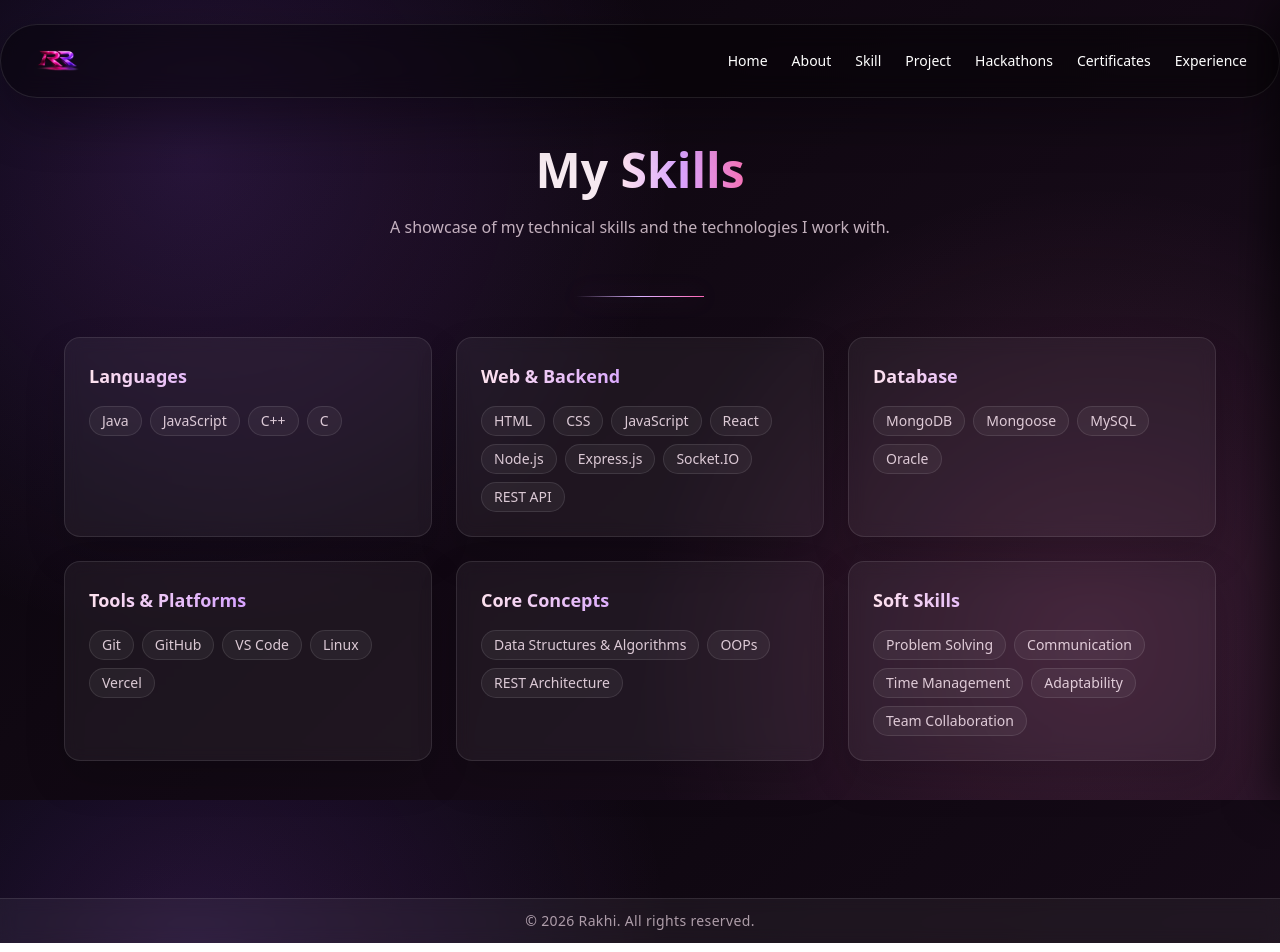
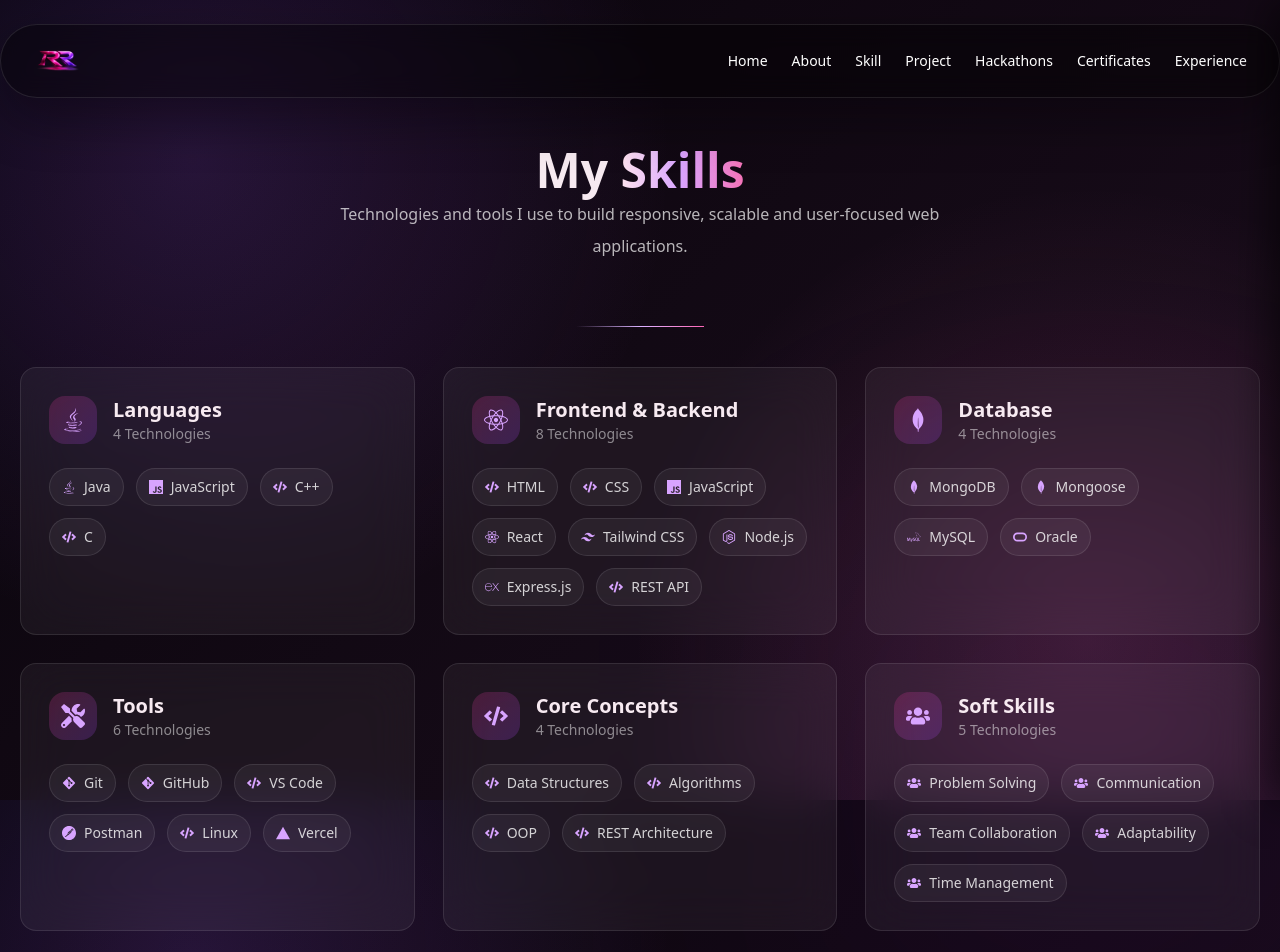
Before and after one commit to Rakhiraj1686/Portfolio, a React (Vite) app in the folder client/: page /skill in a window 1280 px wide. Shown: the top 952 px of the page. Built offline with nearby package versions, Linux system fonts and the light colour scheme.

Commit message:
feat: enhance Skills page with icons and improved layout; update skill categories and descriptions

```diff
--- a/client/src/pages/Skill.jsx
+++ b/client/src/pages/Skill.jsx
@@ -1,105 +1,211 @@
 import React from "react";
 import { motion } from "framer-motion";
+
+import {
+  FaJava,
+  FaReact,
+  FaNodeJs,
+  FaGitAlt,
+  FaTools,
+  FaUsers,
+  FaCode,
+} from "react-icons/fa";
+
+import {
+  SiJavascript,
+  SiTailwindcss,
+  SiExpress,
+  SiMongodb,
+  SiMysql,
+  SiOracle,
+  SiPostman,
+  SiVercel,
+} from "react-icons/si";
 
 const skills = [
   {
     title: "Languages",
-    items: ["Java", "JavaScript", "C++", "C"],
-  },
-  {
-    title: "Web & Backend",
+    icon: <FaJava className="text-2xl text-(--color-primary)" />,
     items: [
-      "HTML",
-      "CSS",
-      "JavaScript",
-      "React",
-      "Node.js",
-      "Express.js",
-      "Socket.IO",
-      "REST API",
+      { name: "Java", icon: <FaJava /> },
+      { name: "JavaScript", icon: <SiJavascript /> },
+      { name: "C++", icon: <FaCode /> },
+      { name: "C", icon: <FaCode /> },
     ],
   },
+
+  {
+    title: "Frontend & Backend",
+    icon: <FaReact className="text-2xl text-(--color-primary)" />,
+    items: [
+      { name: "HTML", icon: <FaCode /> },
+      { name: "CSS", icon: <FaCode /> },
+      { name: "JavaScript", icon: <SiJavascript /> },
+      { name: "React", icon: <FaReact /> },
+      { name: "Tailwind CSS", icon: <SiTailwindcss /> },
+      { name: "Node.js", icon: <FaNodeJs /> },
+      { name: "Express.js", icon: <SiExpress /> },
+      { name: "REST API", icon: <FaCode /> },
+    ],
+  },
+
   {
     title: "Database",
-    items: ["MongoDB", "Mongoose", "MySQL", "Oracle"],
+    icon: <SiMongodb className="text-2xl text-(--color-primary)" />,
+    items: [
+      { name: "MongoDB", icon: <SiMongodb /> },
+      { name: "Mongoose", icon: <SiMongodb /> },
+      { name: "MySQL", icon: <SiMysql /> },
+      { name: "Oracle", icon: <SiOracle /> },
+    ],
   },
+
   {
-    title: "Tools & Platforms",
-    items: ["Git", "GitHub", "VS Code", "Linux", "Vercel"],
+    title: "Tools",
+    icon: <FaTools className="text-2xl text-(--color-primary)" />,
+    items: [
+      { name: "Git", icon: <FaGitAlt /> },
+      { name: "GitHub", icon: <FaGitAlt /> },
+      { name: "VS Code", icon: <FaCode /> },
+      { name: "Postman", icon: <SiPostman /> },
+      { name: "Linux", icon: <FaCode /> },
+      { name: "Vercel", icon: <SiVercel /> },
+    ],
   },
+
   {
     title: "Core Concepts",
-    items: ["Data Structures & Algorithms", "OOPs", "REST Architecture"],
+    icon: <FaCode className="text-2xl text-(--color-primary)" />,
+    items: [
+      { name: "Data Structures", icon: <FaCode /> },
+      { name: "Algorithms", icon: <FaCode /> },
+      { name: "OOP", icon: <FaCode /> },
+      { name: "REST Architecture", icon: <FaCode /> },
+    ],
   },
+
   {
     title: "Soft Skills",
+    icon: <FaUsers className="text-2xl text-(--color-primary)" />,
     items: [
-      "Problem Solving",
-      "Communication",
-      "Time Management",
-      "Adaptability",
-      "Team Collaboration",
+      { name: "Problem Solving", icon: <FaUsers /> },
+      { name: "Communication", icon: <FaUsers /> },
+      { name: "Team Collaboration", icon: <FaUsers /> },
+      { name: "Adaptability", icon: <FaUsers /> },
+      { name: "Time Management", icon: <FaUsers /> },
     ],
   },
 ];
 
 const container = {
   hidden: { opacity: 0 },
-  show: { opacity: 1, transition: { staggerChildren: 0.1 } },
+  show: {
+    opacity: 1,
+    transition: {
+      staggerChildren: 0.12,
+    },
+  },
 };
 
 const cardItem = {
-  hidden: { opacity: 0, y: 24 },
-  show: { opacity: 1, y: 0, transition: { duration: 0.5 } },
+  hidden: {
+    opacity: 0,
+    y: 25,
+  },
+  show: {
+    opacity: 1,
+    y: 0,
+    transition: {
+      duration: 0.55,
+    },
+  },
 };
 
 const Skill = () => {
   return (
-    <>
-      <section className="relative min-h-screen overflow-hidden px-4 pb-12 pt-8 text-(--color-text) sm:px-6 sm:pb-16 sm:pt-12">
-        <div className="mx-auto max-w-6xl">
-          {/* Header */}
+    <div>
+      <section className="relative min-h-screen overflow-hidden px-5 py-12 text-(--color-text)">
+        {/* Background Glow */}
 
-          <div className="mb-14 text-center">
-            <h1 className="text-4xl font-bold sm:text-5xl">
+        <div className="absolute inset-0 -z-10">
+          {/* <div className="absolute left-0 top-0 h-80 w-80 rounded-full bg-pink-500/10 blur-[140px]" /> */}
+          <div className="absolute right-0 bottom-0 h-96 w-96 rounded-full bg-purple-600/10 blur-[160px]" />
+        </div>
+
+        <div className="mx-auto max-w-7xl">
+          {/* Heading */}
+
+          <motion.div
+            initial={{ opacity: 0, y: 30 }}
+            animate={{ opacity: 1, y: 0 }}
+            transition={{ duration: 0.7 }}
+            className="mb-16 text-center"
+          >
+            {/* <p className="uppercase tracking-[0.35em] text-sm text-pink-300">
+              Technical Expertise
+            </p> */}
+
+            <h1 className="mt-3 text-4xl font-bold leading-6 sm:text-5xl">
               My <span className="portfolio-name">Skills</span>
             </h1>
-            <p className="mx-auto mt-5 max-w-2xl text-pink-100/75 leading-relaxed">
-              A showcase of my technical skills and the technologies I work
-              with.
+
+            <p className="mx-auto mt-4 max-w-2xl leading-8 text-white/70">
+              Technologies and tools I use to build responsive, scalable and
+              user-focused web applications.
             </p>
-          </div>
+          </motion.div>
 
           {/* Divider */}
 
-          <div className="mx-auto h-px w-32 bg-linear-to-r from-transparent via-purple-300 to-pink-400 shadow-[0_0_24px_rgba(216,164,255,0.35)] mb-10" />
+          <div className="mx-auto mb-10  h-px w-32 bg-linear-to-r from-transparent via-purple-300 to-pink-400" />
 
-          {/* Skills Grid */}
+          {/* Cards */}
 
           <motion.div
             variants={container}
             initial="hidden"
             animate="show"
-            className="grid gap-6 sm:grid-cols-2 lg:grid-cols-3 "
+            className="grid gap-7 md:grid-cols-2 xl:grid-cols-3"
           >
             {skills.map((skill) => (
               <motion.div
                 key={skill.title}
                 variants={cardItem}
-                className="rounded-2xl border border-white/10 bg-white/5 p-6 backdrop-blur-sm shadow-[0_18px_40px_rgba(5,3,7,0.16)] transition-all duration-300 hover:-translate-y-0.5 hover:border-pink-300/35 hover:bg-white/8"
+                whileHover={{
+                  y: -8,
+                }}
+                className="group rounded-2xl border border-white/10 bg-white/5 p-7 backdrop-blur-xl transition-all duration-300 hover:border-pink-400/30 hover:bg-white/10 hover:shadow-[0_0_5px_rgba(236,72,153,.18)]"
               >
-                <h3 className="mb-4 text-lg font-semibold portfolio-name">
-                  {skill.title}
-                </h3>
+                {/* Card Header */}
 
-                <div className="flex flex-wrap gap-2">
+                <div className="mb-6 flex items-center gap-4">
+                  <div className="flex h-12 w-12 items-center justify-center rounded-2xl bg-linear-to-br from-pink-500/20 to-purple-500/20 text-(--color-primary)">
+                    {skill.icon}
+                  </div>
+
+                  <div>
+                    <h2 className="text-xl font-semibold">{skill.title}</h2>
+
+                    <p className="text-sm text-white/50">
+                      {skill.items.length} Technologies
+                    </p>
+                  </div>
+                </div>
+
+                {/* Skills */}
+
+                <div className="flex flex-wrap gap-3">
                   {skill.items.map((item) => (
-                    <span
-                      key={item}
-                      className="rounded-full border border-white/10 bg-white/5 px-3 py-1 text-sm text-pink-100/85 transition duration-300 hover:border-pink-300/40"
+                    <div
+                      key={item.name}
+                      className="flex items-center gap-2 rounded-full border border-white/10 bg-white/5 px-3 py-2 text-sm text-white/80 transition duration-300 hover:border-pink-300/40 hover:bg-white/10"
                     >
-                      {item}
-                    </span>
+                      <span className="text-(--color-primary)">
+                        {item.icon}
+                      </span>
+
+                      {item.name}
+                    </div>
                   ))}
                 </div>
               </motion.div>
@@ -108,12 +214,16 @@ const Skill = () => {
         </div>
       </section>
 
-      <div className="flex items-center justify-center border-t border-white/10 bg-white/5 py-3 backdrop-blur-sm">
-        <div className="text-sm tracking-wide text-pink-100/65">
-          &copy; 2026 Rakhi. All rights reserved.
+      {/* Footer */}
+
+      <footer className="mt-20 border-t border-white/10 bg-white/5 backdrop-blur-sm">
+        <div className="mx-auto flex max-w-7xl items-center justify-center py-1">
+          <p className="text-sm tracking-wide text-pink-100/60">
+            © 2026 Rakhi Roy. All rights reserved.
+          </p>
         </div>
-      </div>
-    </>
+      </footer>
+    </div>
   );
 };
 
```
